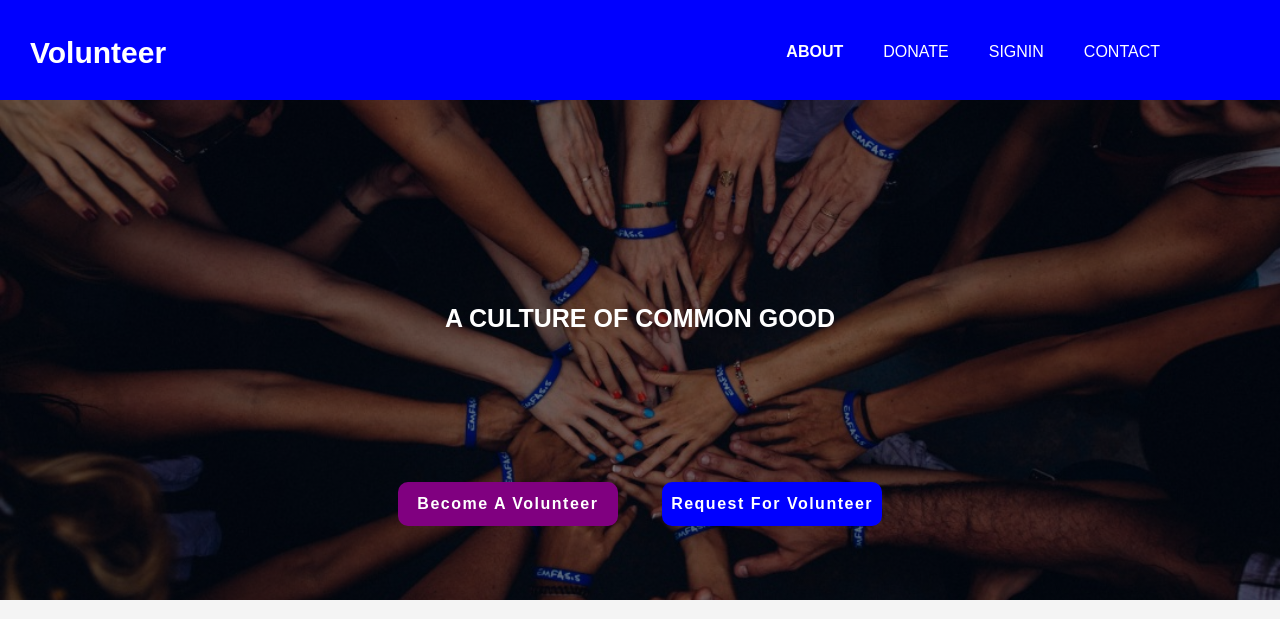
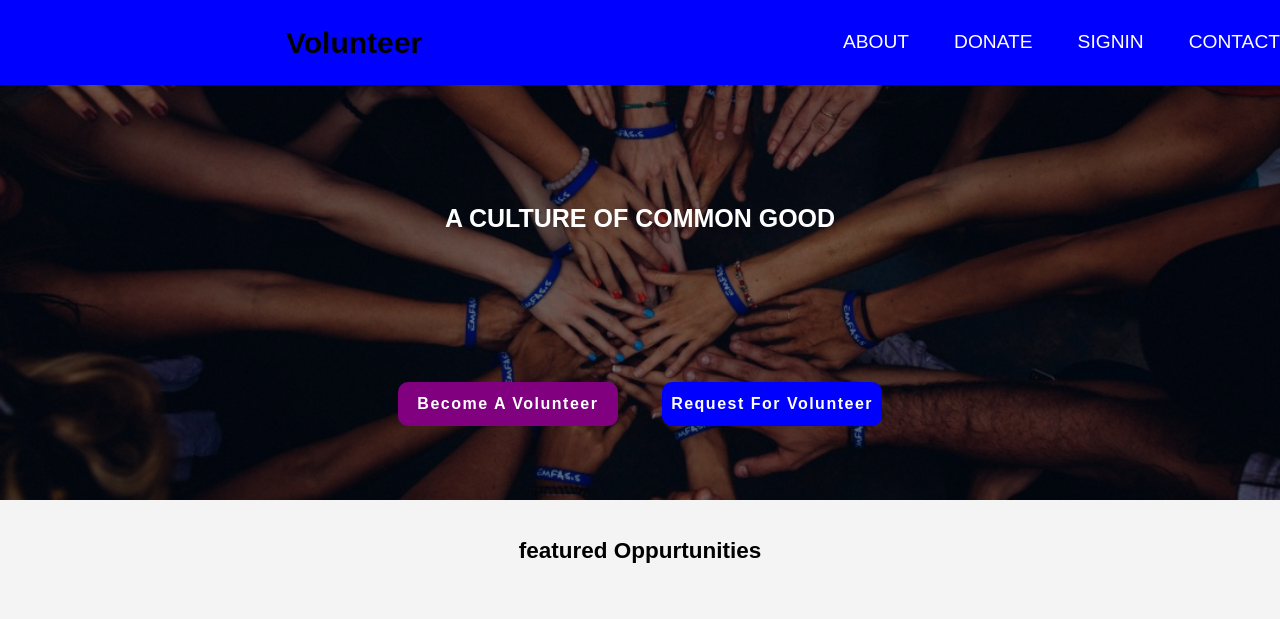
Before and after one commit to keazzy/tasks, a plain HTML site: page index.html in a window 1280 px wide. Shown: the top 619 px of the page. Drawn offline with Linux system fonts and the light colour scheme.

Commit message:
responsive nav

```diff
--- a/css/style.css
+++ b/css/style.css
@@ -56,51 +56,84 @@ ul{
   margin-top:10px;
   margin-bottom:10px;
 }
-
 /* Header **/
 header{
-  background:blue;
-  color:#ffffff;
-  padding-top:30px;
-  min-height:70px;
-  border-bottom:none;
+  background: blue;
+  text-align: center;
+  position: fixed;
+  z-index: 999;
+  width: 100%;
 }
-
-header a{
-  color:#ffffff;
-  text-decoration:none;
+.nav-toggle {
+  display: none;
+}
+.nav-toggle-label span,
+.nav-toggle-label span:before,
+.nav-toggle-label span:after {
+  display: block;
+  background: white;
+  height: 2px;
+  width: 2em;
+  border-radius: 2px;
+  position: relative;
+}
+.nav-toggle-label span:before,
+.nav-toggle-label span:after {
+  content: '';
+  position: absolute;
+}
+.nav-toggle-label span:before {
+  bottom: 7px;
+}
+.nav-toggle-label span:after {
+  top: 7px;
+}
+.nav-toggle-label{
+  position: absolute;
+  top: 0;
+  left: 0;
+  margin-left: 1em;
+  height: 100%;
+  display: flex;
+  align-items: center;
+}
+nav {
+  position: absolute;
+  text-align: left;
+  top: 100%;
+  left: 0;
+  background: blue;
+  width: 100%;
+  transform: scale(1, 0);
+  transform-origin: top;
+  transition: transform 400ms ease-in-out;
+}
+nav ul {
+  margin: 0;
+  padding: 0;
+  list-style: none;
+}
+nav li {
+  margin-bottom: 1em;
+  margin-left: 1em;
+}
+nav a {
+  color: white;
+  text-decoration: none;
+  font-size: 1.2rem;
   text-transform: uppercase;
-  font-size:16px;
+  opacity: 0;
+  transition: opacity 150ms ease-in-out ;
 }
-
-header li{
-  float:left;
-  display:inline;
-  padding: 0 20px 0 20px;
+nav a:hover {
+  color: #000;
 }
-
-header #branding{
-  float:left;
-  padding-left: 30px;
+.nav-toggle:checked ~ nav {
+  transform: scale(1,1);
 }
-
-header #branding h1{
-  margin:0;
-}
-
-header nav{
-  float:right;
-  margin-top:10px;
-}
-
-header .highlight, header .current a{
-  color:#fff;
-  font-weight:bold;
-}
-
-header a:hover{
-  color:#cccccc;
-  font-weight:bold;
+.nav-toggle:checked ~ nav a {
+  opacity: 1;
+  transition: opacity 250ms ease-in-out 250ms;
 }
 
 /* Showcase */
@@ -217,3 +250,34 @@ width : 100% ;
       width: 90%;
     }
   }
+  @media screen and (min-width: 800px) {
+    .nav-toggle-label {
+      display: none;
+    }
+    header {
+      display: grid;
+      grid-template-columns: 1fr auto minmax(600px, 3fr)
+    }
+    .logo {
+      grid-column: 2 / 3;
+    }
+    nav {
+      all: unset;
+      grid-column: 3 / 4;
+      display: flex;
+      justify-content: flex-end;
+      align-items: center;
+    }
+    nav ul {
+      display: flex;
+      justify-content: flex-end;
+
+    }
+    nav li {
+      margin-left: 3em;
+      margin-bottom: 0;
+    }
+    nav a {
+      opacity: 1;
+    }
+  }
--- a/index.html
+++ b/index.html
@@ -8,19 +8,19 @@
   </head>
   <body>
     <header>
-      <div class="container">
-        <div id="branding">
-          <h1><span class="highlight">Volunteer</h1>
-        </div>
-        <nav>
-          <ul>
-            <li class="current"><a href="index.html">About</a></li>
-            <li><a href="about.html">Donate</a></li>
-            <li><a href="services.html">SignIn</a></li>
-            <li><a href="services.html">Contact</a></li>
-          </ul>
-        </nav>
-      </div>
+      <h1 class="logo">Volunteer</h1>
+      <input type="checkbox" id="nav-toggle" class="nav-toggle">
+      <nav>
+        <ul>
+          <li><a href="#">About</a></li>
+          <li><a href="#">Donate</a></li>
+          <li><a href="#">SignIn</a></li>
+          <li><a href="#">Contact</a></li>
+        </ul>
+      </nav>
+      <label for="nav-toggle" class="nav-toggle-label" id="nav-toggle">
+        <span></span>
+      </label>
     </header>
 
     <section id="showcase">
```
